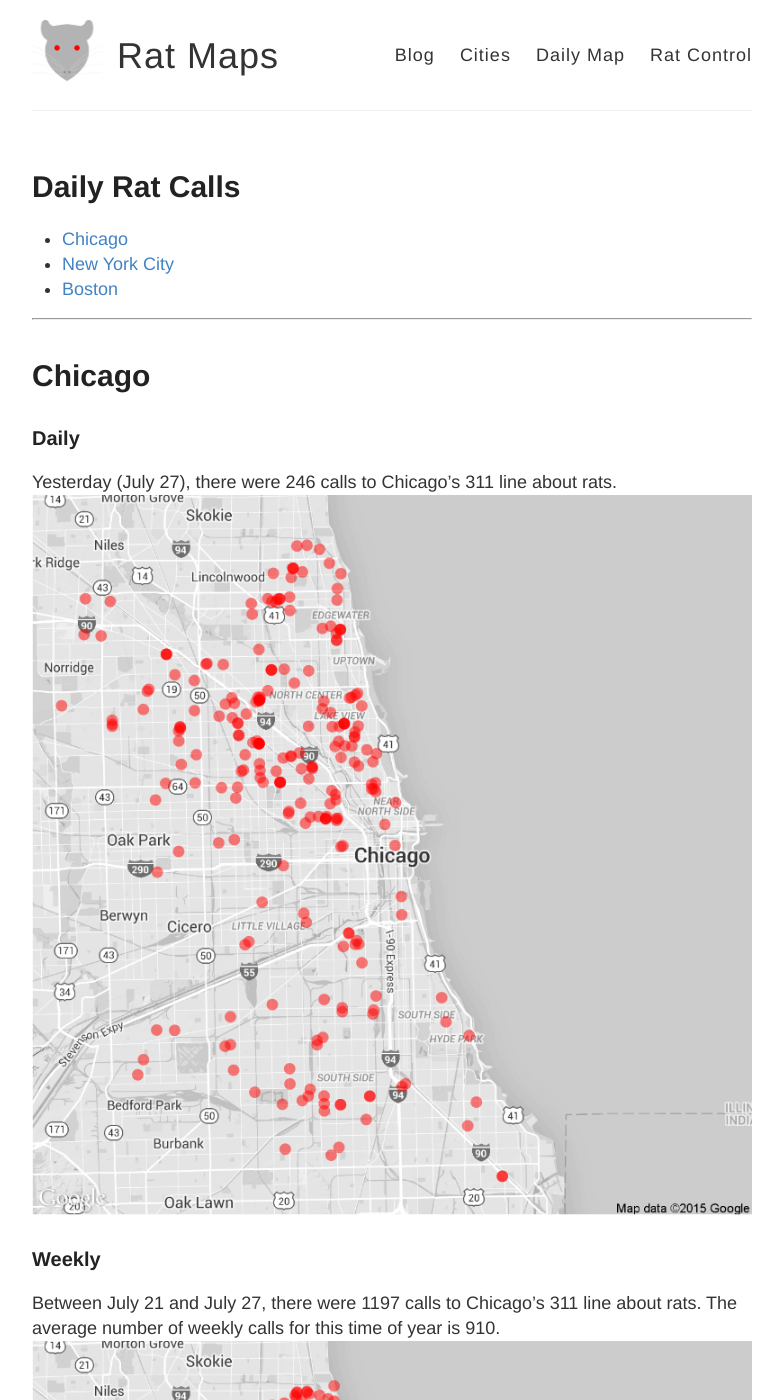
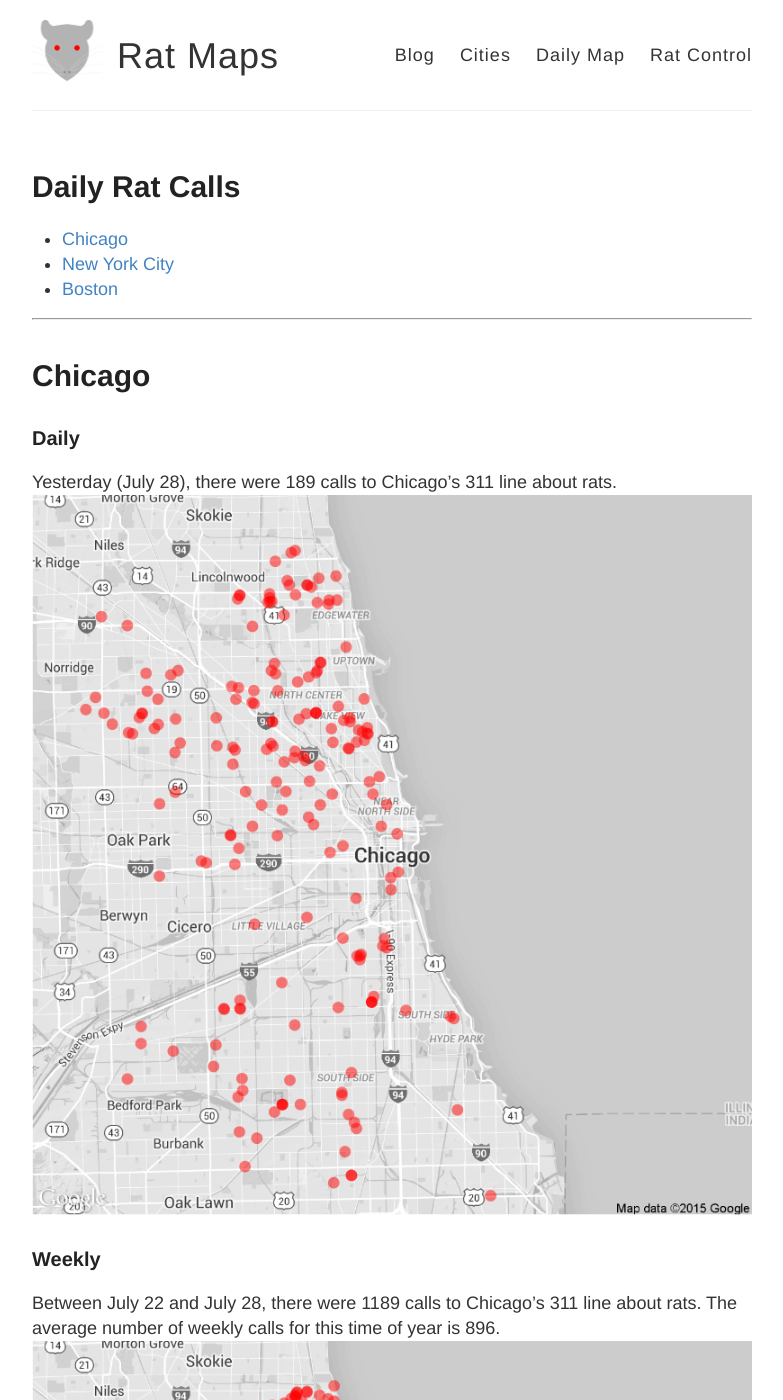
Before and after one commit to DanielHadley/ratmaps, a Jekyll site: the page built from daily.md, in a window 1280 px wide and 1400 px high. Shown: the whole window, without its empty margins (248-1031 px from the left). Built offline with Jekyll 4.4.1, drawn with Linux system fonts in a browser that asks for light colours; comment, search, counter and statistics services are not loaded; some of the changed text lies outside the part shown.

Commit message:
Daily Maps

```diff
--- a/daily.md
+++ b/daily.md
@@ -15,22 +15,22 @@
 
 ### Daily
 
-Yesterday (July 27), there were 246 calls to Chicago's 311 line about rats.
+Yesterday (July 28), there were 189 calls to Chicago's 311 line about rats.
 ![Chicago rat calls to 311 weekly map]({{ site.cityimages }}/daily/Chicago_Rat_Map_Daily.png)
 
 ### Weekly
-Between July 21 and July 27, there were 1197 calls to Chicago's 311 line about rats. The average number of weekly calls for this time of year is 910.
+Between July 22 and July 28, there were 1189 calls to Chicago's 311 line about rats. The average number of weekly calls for this time of year is 896.
 ![Chicago rat calls to 311 weekly map]({{ site.cityimages }}/daily/Chicago_Rat_Map_Weekly.png)
 ***
 # New York City <a id="nyc"><a>
 
 ### Daily
 
-Yesterday (July 27), there were 0 calls to New York City's 311 line about rats.
+Yesterday (July 28), there were 0 calls to New York City's 311 line about rats.
 ![NYC rat calls to 311 weekly map]({{ site.cityimages }}/daily/NYC_Rat_Map_Daily.png)
 
 ### Weekly
-Between July 21 and July 27, there were 0 calls to New York City's 311 line about rats. The average number of weekly calls for this time of year is 283.
+Between July 22 and July 28, there were 0 calls to New York City's 311 line about rats. The average number of weekly calls for this time of year is 285.
 ![NYC rat calls to 311 weekly map]({{ site.cityimages }}/daily/NYC_Rat_Map_Weekly.png)
 
 Each red dot represents one call about a rat seen in that location. The dots are transparent, so multiple calls from one location will be seen as a solid dot. The usual caveats apply: more calls do not necessarily mean that there are more rats in that location than other parts of the city. A cluster of dots could indicate that one resident is unusually vocal about rodents in his or her neighborhood. Also, more densely populated neighborhoods tend to make more calls to 311.
```
Also changed, not shown: images/pages/daily/Chicago_Rat_Map_Daily.png, images/pages/daily/Chicago_Rat_Map_Weekly.png, images/pages/daily/NYC_Rat_Map_Daily.png, images/pages/daily/NYC_Rat_Map_Weekly.png.
